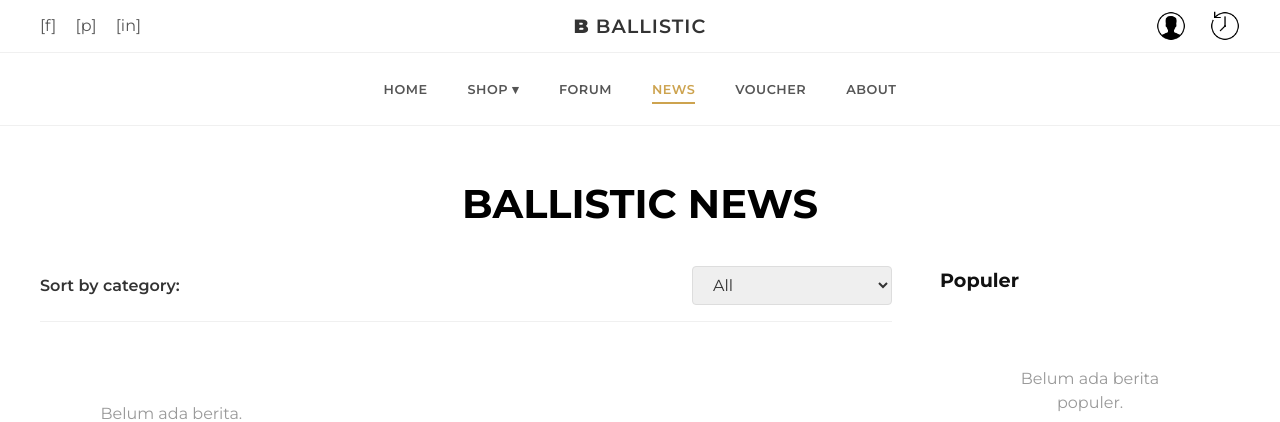
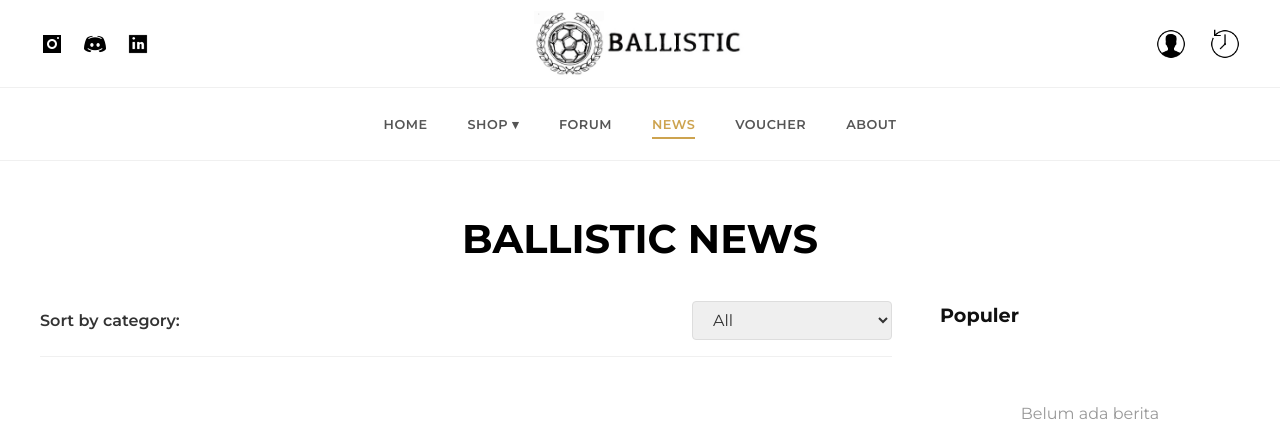
Before and after one commit to PBP-B02-2025/project-b02, a Django app: page /news/ in a window 1280 px wide. Shown: the top 422 px of the page. Run offline with Django 5.2, Linux system fonts and the light colour scheme; data that the repository does not hold is empty; some libraries are stand-ins or nearby versions.

Commit message:
udah beres

```diff
--- a/createnews/templates/createnews/news_list.html
+++ b/createnews/templates/createnews/news_list.html
@@ -60,6 +60,11 @@
 }
 
 .news-card {
+  display: flex;
+  flex-direction: column;
+  justify-content: space-between;
+  height: 100%;
+  min-height: 420px; /* tambahkan tinggi minimum agar seragam */
   border: 1px solid #ddd;
   border-radius: 8px;
   overflow: hidden;
@@ -79,6 +84,7 @@
 }
 
 .news-card-body {
+  flex-grow: 1;
   padding: 1.5rem;
 }
 
--- a/templates/base.html
+++ b/templates/base.html
@@ -100,6 +100,66 @@
             background-color: #f9f9f9; /* Ganti warna background saat hover */
             color: #000;
         }
+        .social-icons {
+    display: flex;
+    gap: 12px;
+    align-items: center;
+}
+
+.social-icons a {
+    display: inline-block;
+    transition: transform 0.3s ease;
+}
+
+.social-icons a:hover {
+    transform: scale(1.15);
+}
+
+.social-icons img.social-icon {
+    width: 24px;
+    height: 24px;
+    object-fit: contain;
+    border-radius: 4px;
+}
+
+.logo {
+    display: flex;
+    justify-content: center;
+    align-items: center;
+    text-decoration: none;
+}
+
+.logo-combo {
+    display: flex;
+    align-items: center;
+    justify-content: center;
+    gap: 8px; /* jarak kecil antara logo dan tulisan */
+}
+
+.logo-img {
+    height: 65px;
+    width: auto;
+    object-fit: contain;
+    display: block;
+    transition: transform 0.3s ease;
+}
+
+.logo-text-img {
+    height: 40px; /* ukuran teks seimbang dengan tinggi logo */
+    width: auto;
+    object-fit: contain;
+    display: block;
+    transition: opacity 0.3s ease;
+}
+
+/* efek hover biar dinamis */
+.logo:hover .logo-img {
+    transform: scale(1.05);
+}
+.logo:hover .logo-text-img {
+    opacity: 0.85;
+}
+
     </style>
 </head>
 <body>
@@ -107,14 +167,23 @@
     <header>
         <div class="top-bar">
             <div class="social-icons">
-                <a href="#">[f]</a>
-                <a href="#">[p]</a>
-                <a href="#">[in]</a>
+                <a href="https://www.instagram.com/" target="_blank">
+                    <img src="{% static 'images/icons8-instagram-24.png' %}" alt="Instagram" class="social-icon">
+                </a>
+                <a href="https://discord.com/" target="_blank">
+                    <img src="{% static 'images/icons8-discord-24.png' %}" alt="Discord" class="social-icon">
+                </a>
+                <a href="https://www.linkedin.com/" target="_blank">
+                    <img src="{% static 'images/icons8-linkedin.gif' %}" alt="LinkedIn" class="social-icon">
+                </a>
             </div>
 
+
             <a href="{% url 'main:main-view' %}" class="logo">
-                <strong>B</strong> BALLISTIC
+                <img src="{% static 'images/logoballistic.jpg' %}" alt="Ballistic Logo" class="logo-img">
+                 <img src="{% static 'images/ballistic.jpg' %}" alt="Ballistic Text" class="logo-text-img">
             </a>
+
 
             <div class="user-icons">
                 {% if user.is_authenticated %}
--- a/voucher/models.py
+++ b/voucher/models.py
@@ -4,7 +4,7 @@ import uuid
 
 class Voucher(models.Model):
 
-    id = models.UUIDField(primary_key=True, default=uuid.uuid4, editable=False)
+    id = models.AutoField(primary_key=True)
 
     kode = models.CharField(
         max_length=50,
```
Also changed, not shown: createnews/templates/createnews/news_detail.html (+11 -6 lines), static/images/ballistic.jpg (added), static/images/icons8-discord-24.png (added), static/images/icons8-instagram-24.png (added), static/images/icons8-linkedin.gif (added), static/images/logoballistic.jpg (added), voucher/migrations/0006_alter_voucher_id.py (added).
